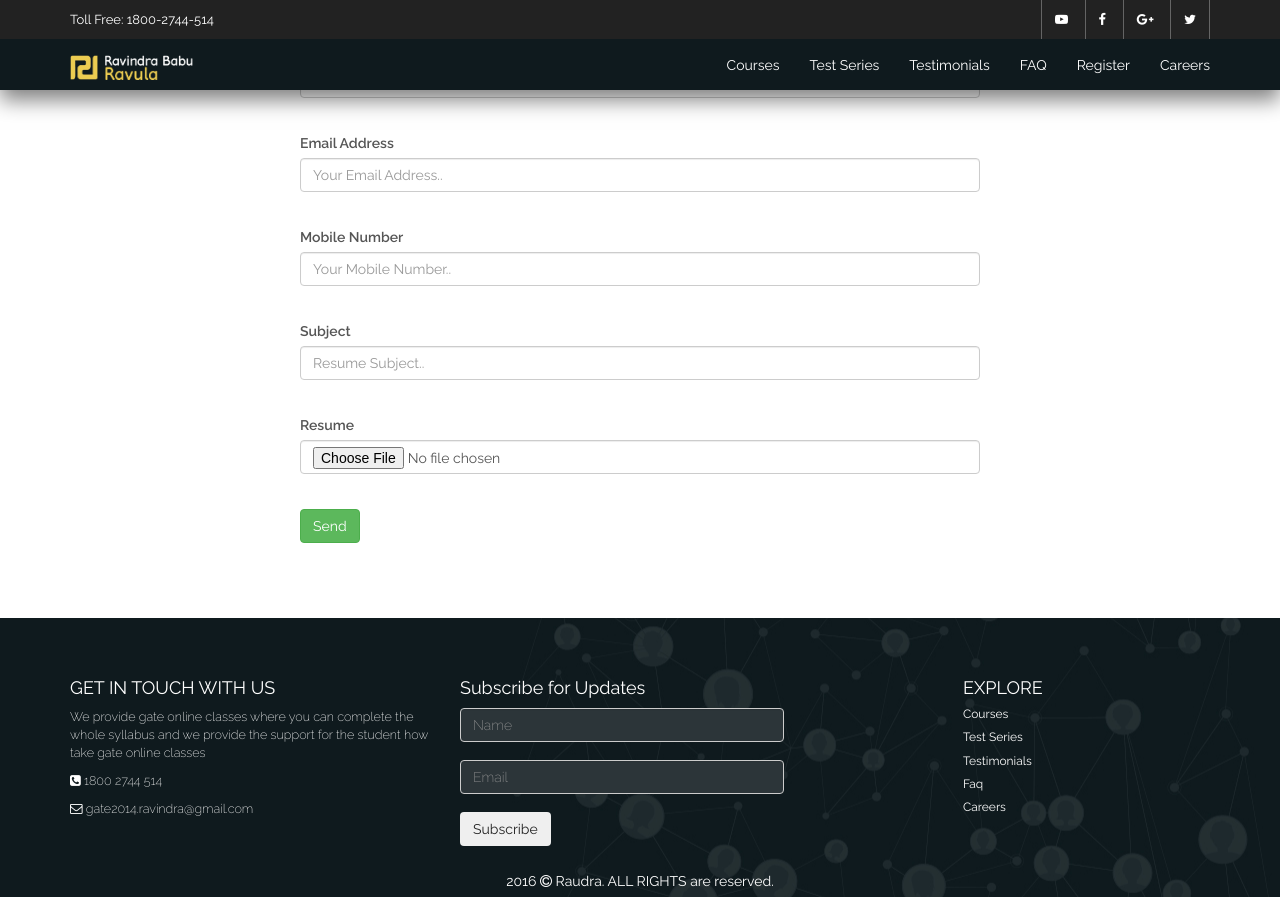
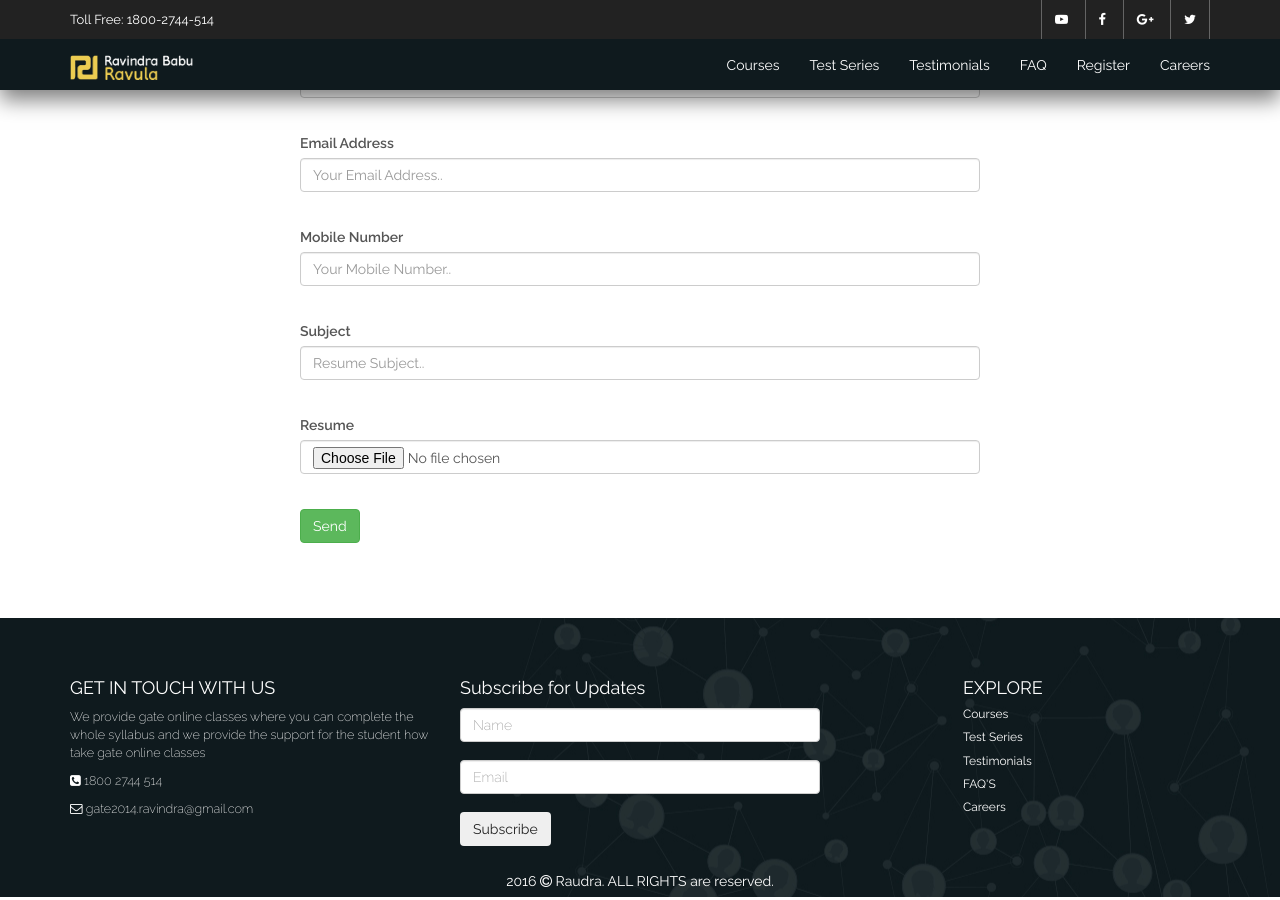
Before and after one commit to satish18/gate-raudra, a Jekyll site: the page built from career.html, in a window 1280 px wide and 900 px high, scrolled down 366 px. Built offline with Jekyll 4.4.1, drawn with Linux system fonts in a browser that asks for light colours; nearby versions of some CDN libraries.

```diff
--- a/_includes/footer.html
+++ b/_includes/footer.html
@@ -23,11 +37,11 @@
     </div>
     <div class="col-xs-12 col-md-4 footer-div" >
       <h4>Subscribe for Updates</h4>
-      <div class="form-group form">
-        <input type="text" class="form-control" placeholder="Name"><br/>
-        <input type="email" class="form-control" placeholder="Email"><br>
+      <form  class="form" method="post">
+        <input type="text" name="name" class="form-control" placeholder="Name"><br/>
+        <input type="email" name="email" class="form-control" placeholder="Email"><br>
         <button type="button" class="btn btn-secondary subscribe-btn pull-left">Subscribe</button>
-      </div>
+      </form>
 
     </div>
     <div class="hidden-xs hidden-sm col-md-4 explore">
@@ -35,7 +49,7 @@
       <h6> Courses</h6>
       <h6> Test Series</h6>
       <h6> Testimonials</h6>
-      <h6> Faq</h6>
+      <h6> FAQ'S</h6>
       <h6> Careers</h6>
     </div>
   </div>
--- a/_sass/_common.scss
+++ b/_sass/_common.scss
@@ -76,7 +76,7 @@ header {
     padding-bottom: 3rem;
   }
 }
-footer#footer {
+#footer {
   color: $light-color;
   // text-align: center;
   font-size: 0.9em;
--- a/_sass/_home.scss
+++ b/_sass/_home.scss
@@ -69,6 +69,8 @@
     padding: 2vw;
 
     .item {
+      text-align: left;
+      padding: 15px;
       cursor: pointer;
       border-bottom: 1px solid #dadada;
       h4 {
@@ -77,7 +79,6 @@
         color: $dark-color;
         padding-bottom: 0.3em;
         margin-top: 0.8em;
-
       }
 
       p {
```
Also changed, not shown: other parts of _includes/footer.html (+15 -1 lines).
